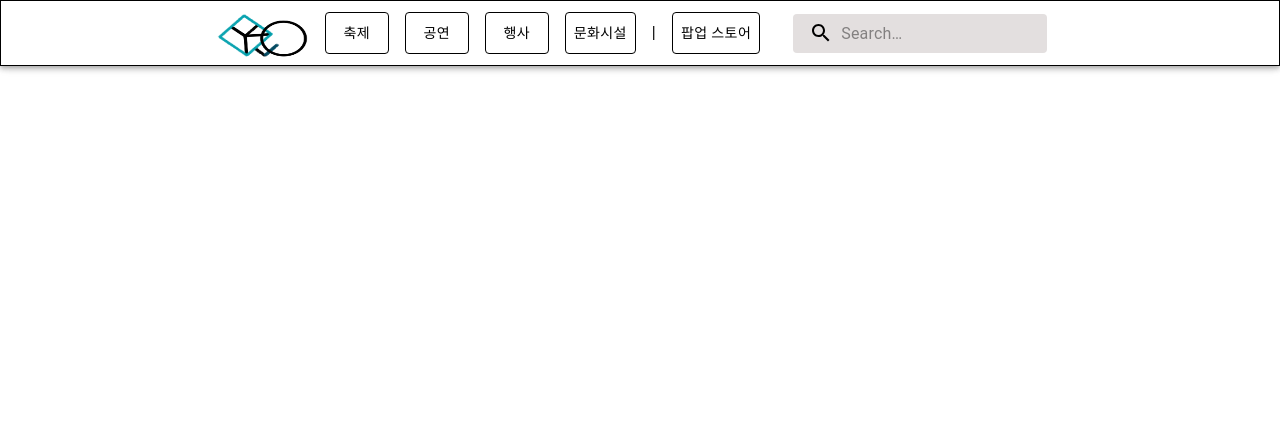
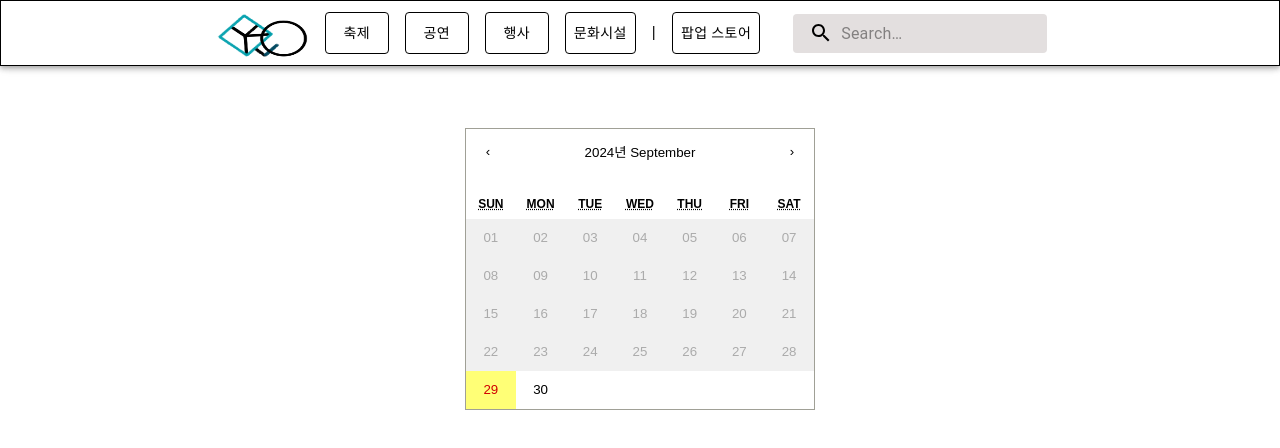
Before and after one commit to 2024tourismssu/FE, a React (Vite) app: page /festival in a window 1280 px wide. Shown: the top 448 px of the page. Built offline with nearby package versions, Linux system fonts and the light colour scheme.

Commit message:
chore : react-calendar 코드 수정

```diff
--- a/package.json
+++ b/package.json
@@ -19,6 +19,7 @@
     "@tanstack/react-query-devtools": "^5.51.21",
     "axios": "^1.7.3",
     "eslint-config-prettier": "^9.1.0",
+    "moment": "^2.30.1",
     "react": "^18.3.1",
     "react-calendar": "^5.0.0",
     "react-dom": "^18.3.1",
--- /dev/null
+++ b/src/components/calendar/Calendar.tsx
@@ -0,0 +1,51 @@
+import { useState } from 'react'
+import Calendar from 'react-calendar'
+import Box from '@mui/material/Box'
+import moment from 'moment'
+import 'react-calendar/dist/Calendar.css'
+
+type DatePiece = Date | null
+type SelectedDate = DatePiece | [DatePiece, DatePiece]
+
+const CustomCalendar = () => {
+   const [selectedDate, setSelectedDate] = useState<SelectedDate>(null)
+
+   const tileClassName = ({ date }: { date: Date }) => {
+      if (selectedDate instanceof Array) {
+         const [start, end] = selectedDate
+         if (start && end && date > start && date < end) {
+            return 'highlight'
+         }
+      }
+      return null
+   }
+
+   const tileDisabled = ({ date }: { date: Date }) => {
+      const today = new Date()
+      today.setHours(0, 0, 0, 0)
+      return date < today
+   }
+
+   return (
+      <Box>
+         <Calendar
+            onChange={setSelectedDate}
+            value={selectedDate}
+            calendarType="gregory"
+            view="month"
+            prev2Label={null}
+            next2Label={null}
+            showNeighboringMonth={false}
+            selectRange={true}
+            tileClassName={tileClassName}
+            tileDisabled={tileDisabled}
+            formatDay={(_locale, date) => moment(date).format('DD')}
+            navigationLabel={({ date }) => moment(date).format('YYYY년 MMMM')}
+            onClickMonth={() => {}}
+            onClickYear={() => {}}
+         />
+      </Box>
+   )
+}
+
+export default CustomCalendar
--- a/src/pages/festival/FestivalPage.tsx
+++ b/src/pages/festival/FestivalPage.tsx
@@ -1,11 +1,15 @@
 import Header from '../../components/Header.tsx'
 import Box from '@mui/material/Box'
+import CustomCalendar from '../../components/calendar/Calendar.tsx'
+import styles from './styles/FestivalPage.module.scss'
 
 const FestivalPage = () => {
    return (
       <Box>
          <Header />
-         <Box>FestivalPage~</Box>
+         <Box className={styles.container}>
+            <CustomCalendar />
+         </Box>
       </Box>
    )
 }
--- a/src/pages/festival/styles/FestivalPage.module.scss
+++ b/src/pages/festival/styles/FestivalPage.module.scss
@@ -0,0 +1,24 @@
+.container {
+  display: flex;
+  flex-direction: column;
+  align-items: center;
+  width: 100%;
+  height: 100vh;
+  margin-top: 8rem;
+
+  &__subContent {
+    padding-top: 1.5rem;
+    font-size: 12px;
+  }
+
+  &__mainContent {
+    display: grid;
+    grid-template-columns: repeat(2, 1fr);
+    gap: 2rem;
+    margin-top: 4rem;
+
+    @media (max-width: 768px) {
+      grid-template-columns: 1fr;
+    }
+  }
+}
```
Also changed, not shown: src/components/Calendar.tsx (deleted, +0 -7 lines), 1 other file (tests, documents, lock files or other folders).
